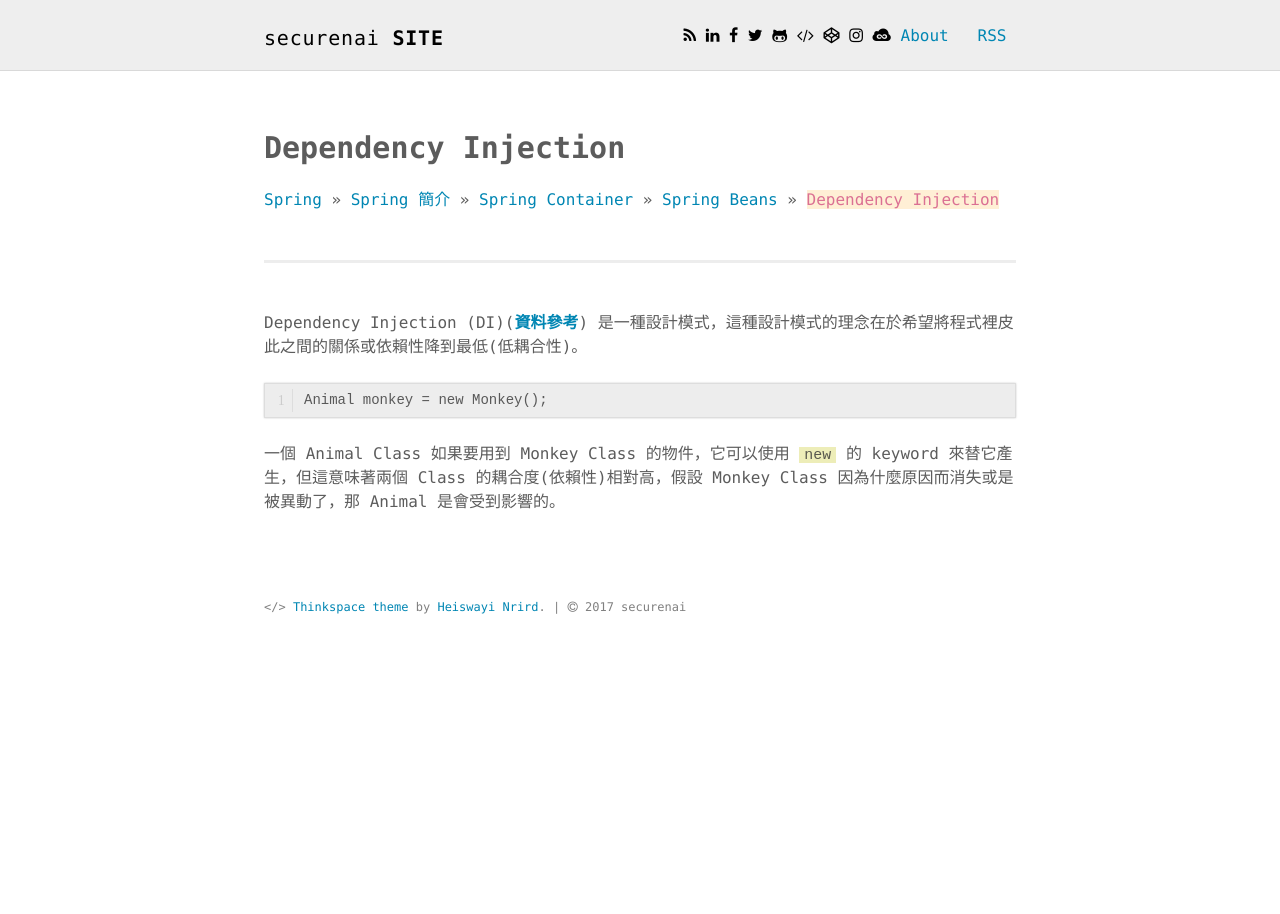
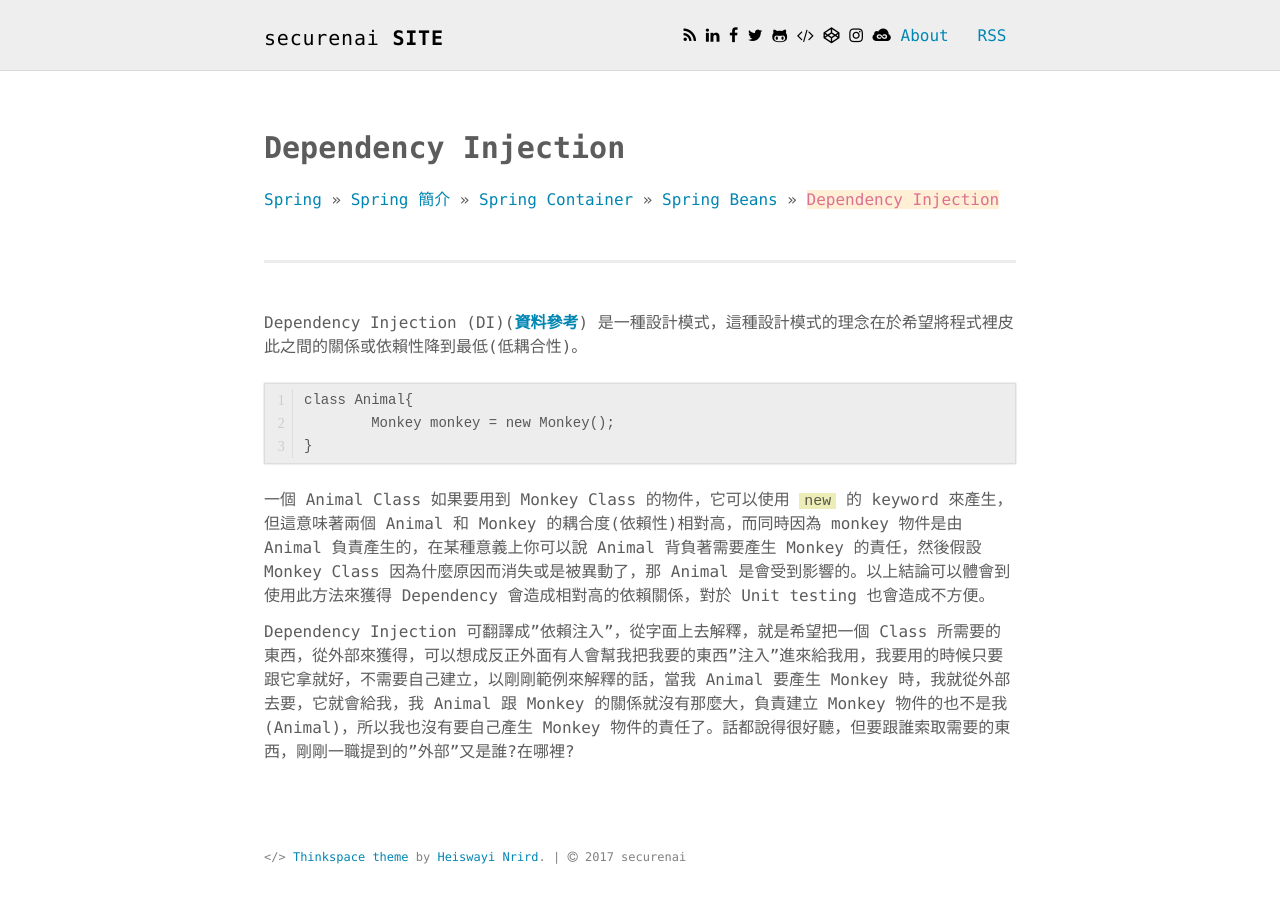
Before and after one commit to securenai/securenai.github.io, a Jekyll site: the page built from spring/spring_page4.md, in a window 1280 px wide. Built offline with Jekyll 4.4.1, drawn with Linux system fonts in a browser that asks for light colours; our own code applies the rules of GitHub Pages for plain Markdown files.

Commit message:
Update spring_page4.md

````diff
--- a/spring/spring_page4.md
+++ b/spring/spring_page4.md
@@ -19,6 +19,10 @@ published: true
 Dependency Injection (DI)(**<a href="https://stackoverflow.com/questions/130794/what-is-dependency-injection?noredirect=1&lq=1" target="_blank">資料參考</a>**) 是一種設計模式，這種設計模式的理念在於希望將程式裡皮此之間的關係或依賴性降到最低(低耦合性)。
 
 ```
-Animal monkey = new Monkey();
+class Animal{
+	Monkey monkey = new Monkey();
+}
 ```
-一個 Animal Class 如果要用到 Monkey Class 的物件，它可以使用 `new` 的 keyword 來替它產生，但這意味著兩個 Class 的耦合度(依賴性)相對高，假設 Monkey Class 因為什麼原因而消失或是被異動了，那 Animal 是會受到影響的。
+一個 Animal Class 如果要用到 Monkey Class 的物件，它可以使用 `new` 的 keyword 來產生，但這意味著兩個 Animal 和 Monkey 的耦合度(依賴性)相對高，而同時因為 monkey 物件是由 Animal 負責產生的，在某種意義上你可以說 Animal 背負著需要產生 Monkey 的責任，然後假設 Monkey Class 因為什麼原因而消失或是被異動了，那 Animal 是會受到影響的。以上結論可以體會到使用此方法來獲得 Dependency 會造成相對高的依賴關係，對於 Unit testing 也會造成不方便。
+
+Dependency Injection 可翻譯成"依賴注入"，從字面上去解釋，就是希望把一個 Class 所需要的東西，從外部來獲得，可以想成反正外面有人會幫我把我要的東西"注入"進來給我用，我要用的時候只要跟它拿就好，不需要自己建立，以剛剛範例來解釋的話，當我 Animal 要產生 Monkey 時，我就從外部去要，它就會給我，我 Animal 跟 Monkey 的關係就沒有那麼大，負責建立 Monkey 物件的也不是我(Animal)，所以我也沒有要自己產生 Monkey 物件的責任了。話都說得很好聽，但要跟誰索取需要的東西，剛剛一職提到的"外部"又是誰?在哪裡?
````
